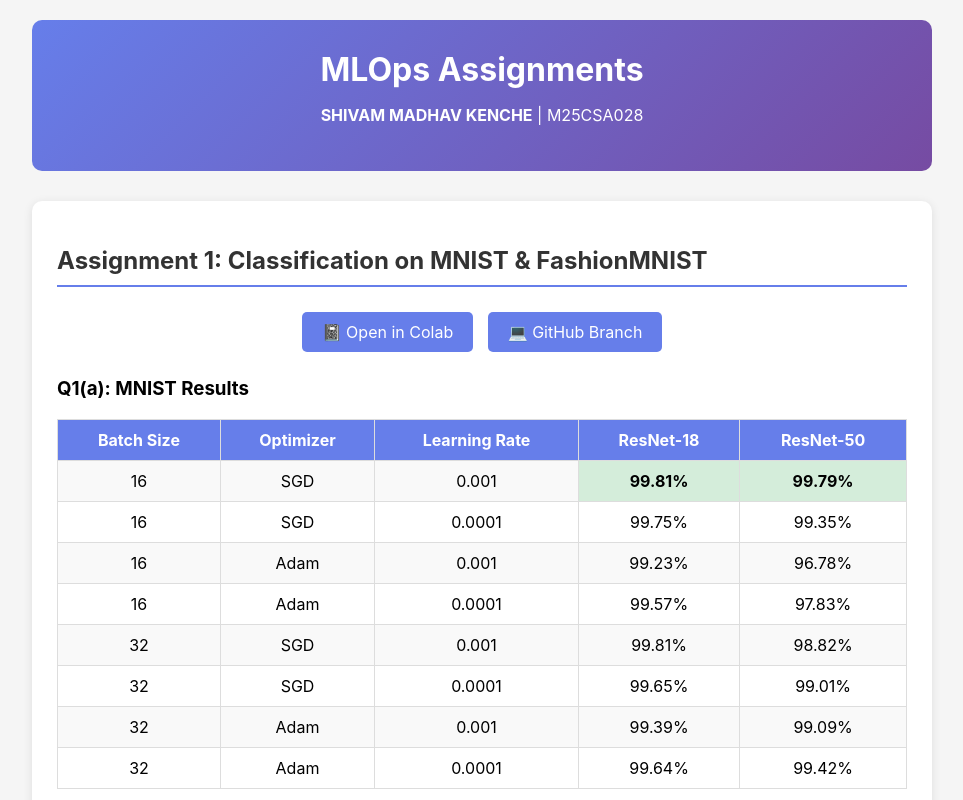
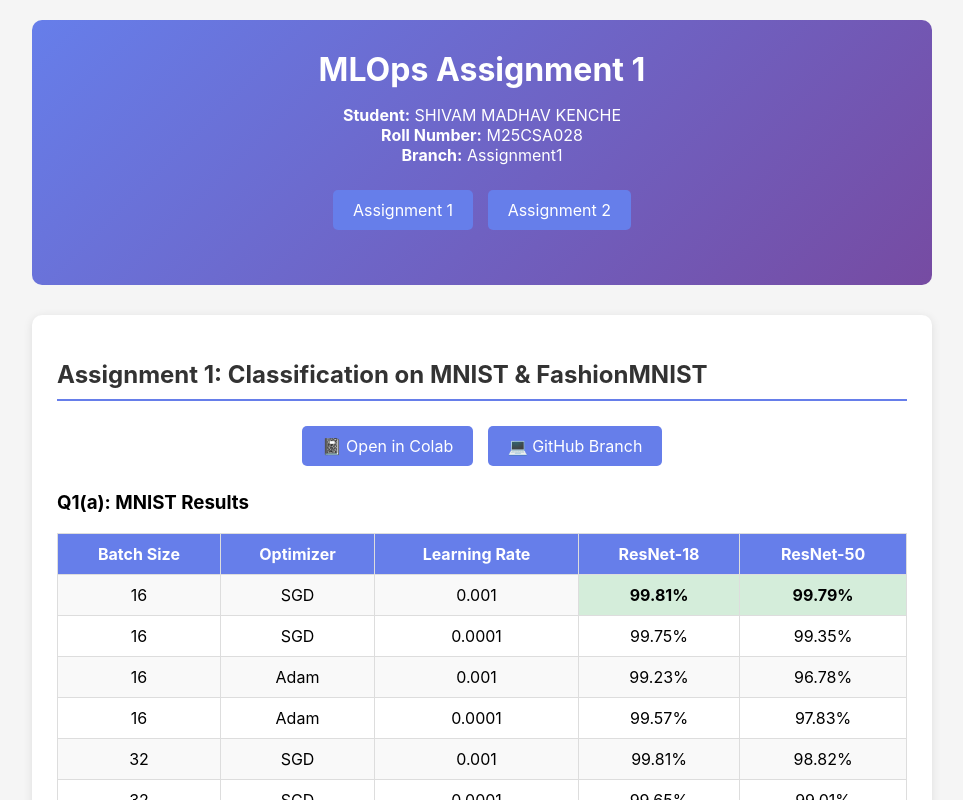
Before and after one commit to kingkenche/MLOps-Shivam_Madhav_Kenche-M25CSA028, a plain HTML site: page index.html in a window 1280 px wide. Shown: the top 800 px of the page, without its empty margins (158-1121 px from the left). Drawn offline with Linux system fonts and the light colour scheme.

Commit message:
Update index.html

```diff
--- a/index.html
+++ b/index.html
@@ -58,27 +58,26 @@
 </head>
 <body>
     <div class="header">
-        <h1>MLOps Assignments</h1>
-        <p><strong>SHIVAM MADHAV KENCHE</strong> | M25CSA028</p>
+        <h1>MLOps Assignment 1</h1>
+        <p><b>Student:</b> SHIVAM MADHAV KENCHE<br>
+        <b>Roll Number:</b> M25CSA028<br>
+        <b>Branch:</b> Assignment1</p>
+        <div class="links">
+            <a class="link-btn" href="#assignment1">Assignment 1</a>
+            <a class="link-btn" href="#assignment2">Assignment 2</a>
+            <!-- Add more assignments as needed -->
+        </div>
     </div>
 
-    <div class="card">
+    <div class="card" id="assignment1">
         <h2>Assignment 1: Classification on MNIST & FashionMNIST</h2>
-
         <div class="links">
             <a href="https://colab.research.google.com/drive/1aEUrsukzyS6WkJQORQW1TazpADNcQgTv?usp=sharing" class="link-btn">📓 Open in Colab</a>
             <a href="https://github.com/kingkenche/MLOps-Shivam_Madhav_Kenche-M25CSA028/tree/Assignment-1" class="link-btn">💻 GitHub Branch</a>
         </div>
-
         <h3>Q1(a): MNIST Results</h3>
         <table>
-            <tr>
-                <th>Batch Size</th>
-                <th>Optimizer</th>
-                <th>Learning Rate</th>
-                <th>ResNet-18</th>
-                <th>ResNet-50</th>
-            </tr>
+            <tr><th>Batch Size</th><th>Optimizer</th><th>Learning Rate</th><th>ResNet-18</th><th>ResNet-50</th></tr>
             <tr><td>16</td><td>SGD</td><td>0.001</td><td class="best">99.81%</td><td class="best">99.79%</td></tr>
             <tr><td>16</td><td>SGD</td><td>0.0001</td><td>99.75%</td><td>99.35%</td></tr>
             <tr><td>16</td><td>Adam</td><td>0.001</td><td>99.23%</td><td>96.78%</td></tr>
@@ -88,16 +87,9 @@
             <tr><td>32</td><td>Adam</td><td>0.001</td><td>99.39%</td><td>99.09%</td></tr>
             <tr><td>32</td><td>Adam</td><td>0.0001</td><td>99.64%</td><td>99.42%</td></tr>
         </table>
-
         <h3>Q1(a): FashionMNIST Results</h3>
         <table>
-            <tr>
-                <th>Batch Size</th>
-                <th>Optimizer</th>
-                <th>Learning Rate</th>
-                <th>ResNet-18</th>
-                <th>ResNet-50</th>
-            </tr>
+            <tr><th>Batch Size</th><th>Optimizer</th><th>Learning Rate</th><th>ResNet-18</th><th>ResNet-50</th></tr>
             <tr><td>16</td><td>SGD</td><td>0.001</td><td>96.59%</td><td>96.56%</td></tr>
             <tr><td>16</td><td>SGD</td><td>0.0001</td><td>94.41%</td><td>95.46%</td></tr>
             <tr><td>16</td><td>Adam</td><td>0.001</td><td>93.34%</td><td>91.48%</td></tr>
@@ -107,58 +99,39 @@
             <tr><td>32</td><td>Adam</td><td>0.001</td><td>93.84%</td><td>91.51%</td></tr>
             <tr><td>32</td><td>Adam</td><td>0.0001</td><td>97.28%</td><td>96.09%</td></tr>
         </table>
-
         <h3>Best Models - Q1(a) Deep Learning</h3>
         <table>
             <tr><th>Dataset</th><th>Configuration</th><th>Accuracy</th></tr>
             <tr class="best"><td>MNIST</td><td>ResNet-18, BS=16, SGD, LR=0.001</td><td>99.81%</td></tr>
             <tr class="best"><td>FashionMNIST</td><td>ResNet-18, BS=16, Adam, LR=0.0001</td><td>97.47%</td></tr>
         </table>
-
         <h3>Q1(b): SVM Results - MNIST</h3>
         <table>
-            <tr>
-                <th>Kernel</th>
-                <th>C</th>
-                <th>Gamma</th>
-                <th>Degree</th>
-                <th>Test Accuracy</th>
-            </tr>
+            <tr><th>Kernel</th><th>C</th><th>Gamma</th><th>Degree</th><th>Test Accuracy</th></tr>
             <tr class="best"><td>RBF</td><td>10.0</td><td>scale</td><td>-</td><td>98.24%</td></tr>
             <tr><td>RBF</td><td>1.0</td><td>scale</td><td>-</td><td>97.84%</td></tr>
             <tr><td>Poly</td><td>10.0</td><td>scale</td><td>2</td><td>97.95%</td></tr>
             <tr><td>Poly</td><td>1.0</td><td>scale</td><td>2</td><td>97.49%</td></tr>
         </table>
-
         <h3>Q1(b): SVM Results - FashionMNIST</h3>
         <table>
-            <tr>
-                <th>Kernel</th>
-                <th>C</th>
-                <th>Gamma</th>
-                <th>Degree</th>
-                <th>Test Accuracy</th>
-            </tr>
+            <tr><th>Kernel</th><th>C</th><th>Gamma</th><th>Degree</th><th>Test Accuracy</th></tr>
             <tr class="best"><td>Poly</td><td>1.0</td><td>scale</td><td>3</td><td>97.46%</td></tr>
             <tr><td>Poly</td><td>1.0</td><td>scale</td><td>2</td><td>96.49%</td></tr>
             <tr><td>RBF</td><td>0.1</td><td>scale</td><td>-</td><td>94.53%</td></tr>
             <tr><td>RBF</td><td>10.0</td><td>scale</td><td>-</td><td>90.19%</td></tr>
         </table>
-
         <h3>SVM vs Deep Learning Comparison</h3>
         <table>
             <tr><th>Dataset</th><th>Best SVM</th><th>Best ResNet</th><th>Difference</th></tr>
             <tr><td>MNIST</td><td>98.24%</td><td>99.81%</td><td>-1.57%</td></tr>
             <tr class="best"><td>FashionMNIST</td><td>97.46%</td><td>97.47%</td><td>-0.01%</td></tr>
         </table>
-
         <h3>Training Curves</h3>
         <p><strong>MNIST Best Model:</strong></p>
-        <img src="https://raw.githubusercontent.com/kingkenche/MLOps-Shivam_Madhav_Kenche-M25CSA028/Assignment-1/results/mnist_training_curves.png" alt="MNIST Training Curves">
-
+        <img src="results/mnist_training_curves.png" alt="MNIST Training Curves">
         <p><strong>FashionMNIST Best Model:</strong></p>
-        <img src="https://raw.githubusercontent.com/kingkenche/MLOps-Shivam_Madhav_Kenche-M25CSA028/Assignment-1/results/fashion_training_curves.png" alt="FashionMNIST Training Curves">
-
+        <img src="results/fashion_training_curves.png" alt="FashionMNIST Training Curves">
         <h3>Key Findings</h3>
         <ul>
             <li>✅ All models (ResNet & SVM) achieve >80% accuracy</li>
@@ -171,6 +144,12 @@
         </ul>
     </div>
 
+    <!-- Assignment 2 and future assignments navigation placeholder -->
+    <div class="card" id="assignment2">
+        <h2>Assignment 2 (Coming Soon)</h2>
+        <p>Navigation and summary for Assignment 2 will appear here.</p>
+    </div>
+
     <footer style="text-align: center; color: #666; padding: 20px;">
         <p>© 2026 SHIVAM MADHAV KENCHE | M25CSA028 | MLDLOps Course</p>
     </footer>
```
